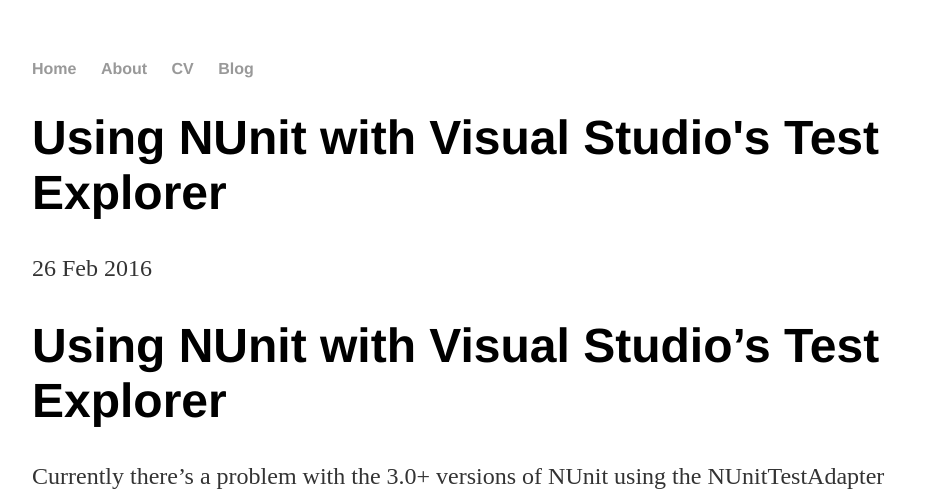
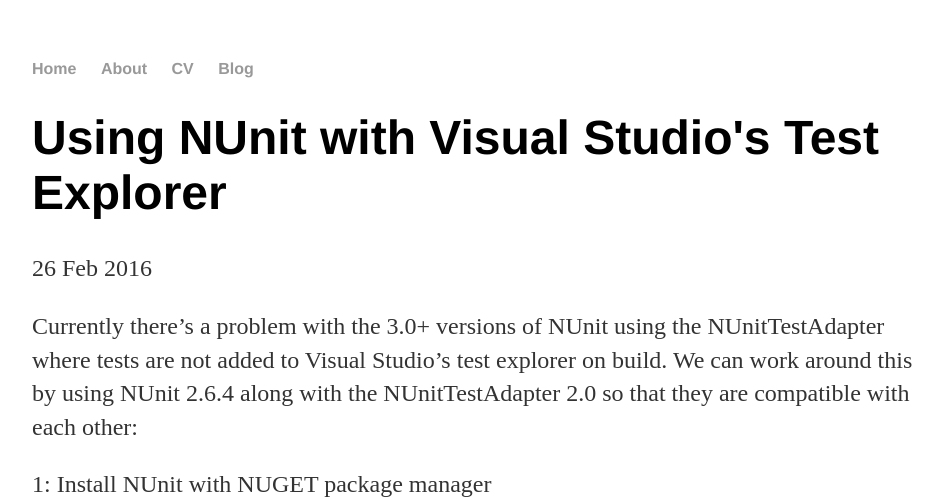
Before and after one commit to Mykezero/Mykezero.github.io, a Jekyll site: the page built from _posts/2016-26-2-using-nunit-in-visual-studios.md, in a window 1280 px wide. Shown: the top 500 px of the page, without its empty margins (160-1103 px from the left). Built offline with Jekyll 4.4.1, drawn with Linux system fonts in a browser that asks for light colours.

Commit message:
Update 2016-26-2-using-nunit-in-visual-studios.md

```diff
--- a/_posts/2016-26-2-using-nunit-in-visual-studios.md
+++ b/_posts/2016-26-2-using-nunit-in-visual-studios.md
@@ -4,7 +4,6 @@
 date: 2016-2-26
 ---
 
-# Using NUnit with Visual Studio's Test Explorer
 Currently there's a problem with the 3.0+ versions of NUnit using the NUnitTestAdapter where tests are not added to Visual Studio's test explorer on build. We can work around this by using NUnit 2.6.4 along with the NUnitTestAdapter 2.0 so that they are compatible with each other:
 
 1: Install NUnit with NUGET package manager
```
